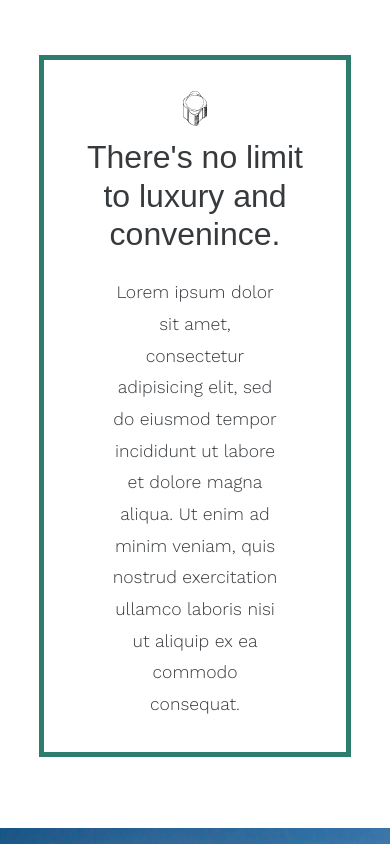
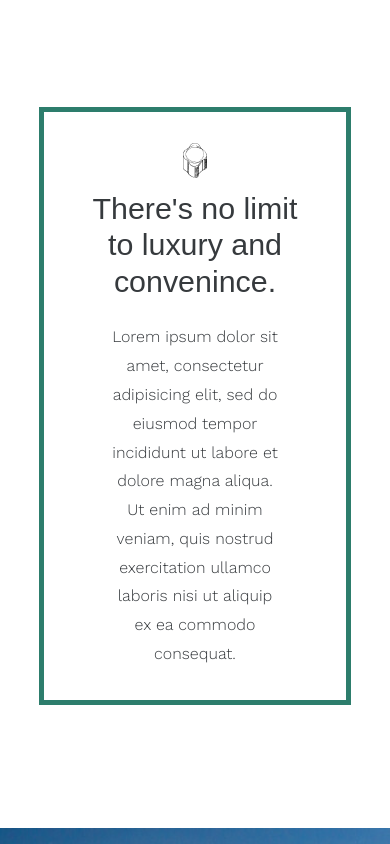
Before and after one commit to gintobean/Infinity, a plain HTML site: page index.html in a window 390 px wide. Shown: the part 860-1704 px from the top of the page. Drawn offline with nearby package versions, Linux system fonts and the light colour scheme; a web font is replaced by a local one.

Commit message:
Add files via upload

```diff
--- a/main.css
+++ b/main.css
@@ -273,11 +273,11 @@ footer {
   }
 
   .content-title, .cta {
-    font-size: 2rem;
+    font-size: 1.9rem;
   }
 
   .description {
-    font-size: 1.1rem;
+    font-size: 1rem;
   }
 
   .cta-btn {
```
